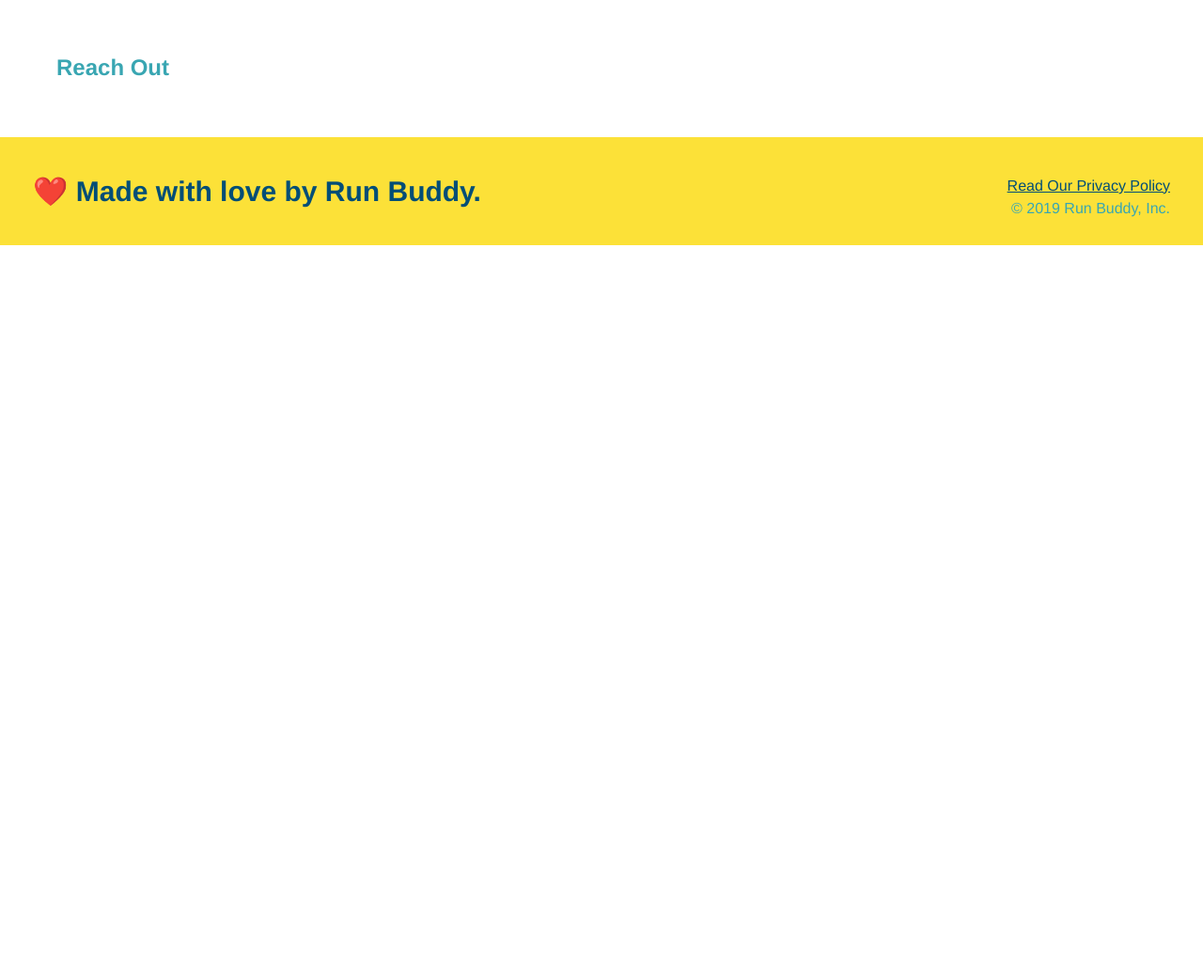
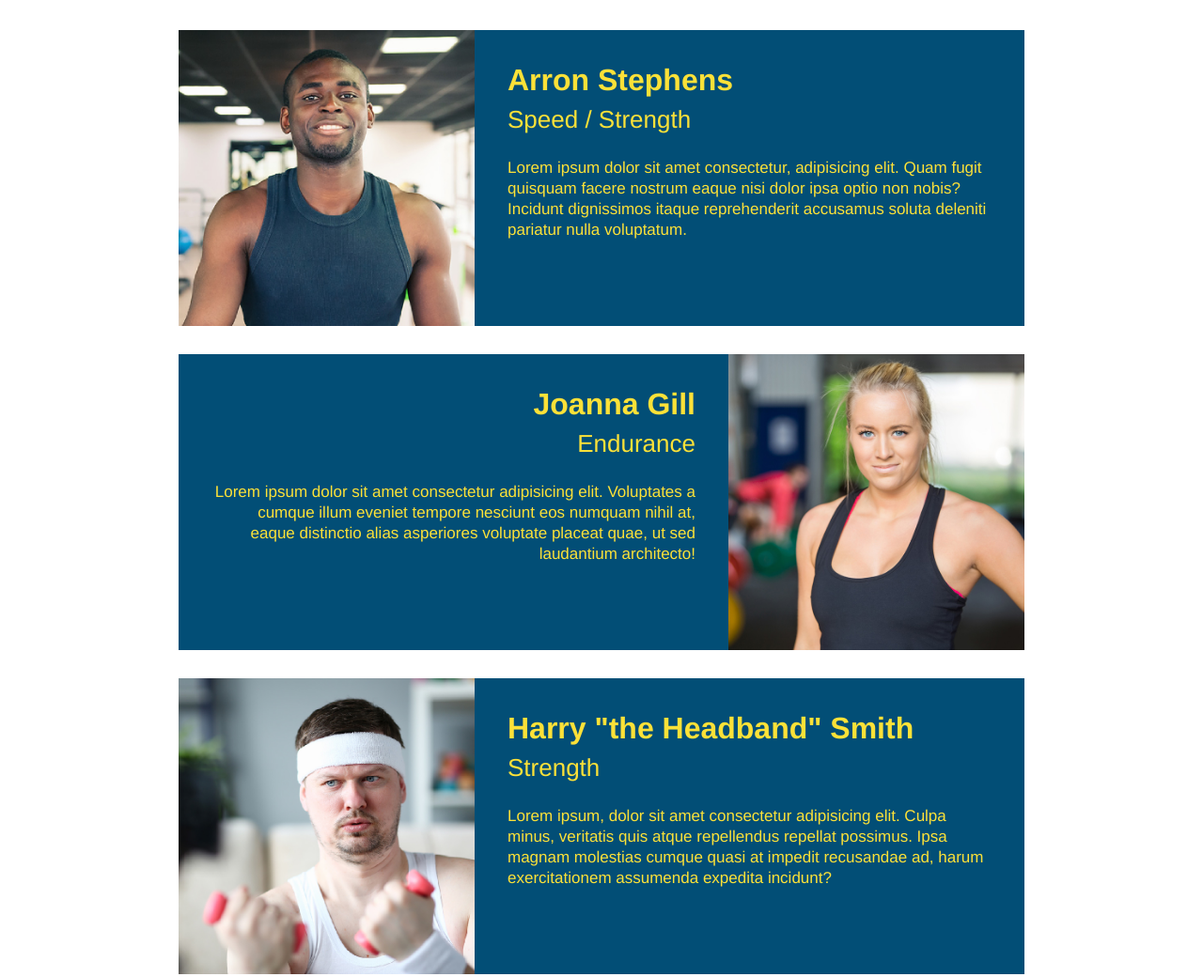
Before and after one commit to philmcgarty/run-buddy, a plain HTML site: page index.html in a window 1280 px wide. Shown: the part 2880-3920 px from the top of the page at 94% size. Before the commit the page ends 3141 px from the top, so only its background shows below. Drawn offline with Linux system fonts and the light colour scheme.

Commit message:
meet the trainers section

```diff
--- a/assets/css/style.css
+++ b/assets/css/style.css
@@ -179,3 +179,50 @@ section {
 .steps span {
   font-size: 38px;
 }
+
+.trainers {
+  text-align: center;
+}
+
+.trainer {
+  width: 900px;
+  margin: 0 auto 30px auto;
+  background: #024e76;
+  color: #fce138;
+  overflow: auto;
+}
+
+.trainer img {
+  width: 35%;
+  float: left;
+}
+
+.trainer-bio {
+  padding: 35px;
+  float: left;
+  width: 65%;
+}
+
+.text-left {
+  text-align: left;
+}
+
+.text-right {
+  text-align: right;
+}
+
+.trainer-bio h3{
+  font-size: 32px;
+  margin-bottom: 8px;
+}
+
+.trainer-bio h4 {
+  font-weight: lighter;
+  font-size: 26px;
+  margin-bottom: 25px;
+}
+
+.trainer-bio p {
+  font-size: 17px;
+  line-height: 1.3;
+}
--- a/index.html
+++ b/index.html
@@ -119,8 +119,55 @@
   </section>
 
   <!-- "meet the trainers" section -->
-  <section>
-    <h2>Meet The Trainers</h2>
+  <section id="your-trainers" class="trainers">
+    <h2 class="section-title primary-border">Meet The Trainers</h2>
+    <!--First trainer-->
+    <article class="trainer">
+      <img src="./assets/images/trainer-1.jpg" alt="Arron Stephens in his workout clothes, ready to pump iron" />
+      <div class="trainer-bio text-left">
+        <h3>Arron Stephens</h3>
+        <h4>Speed / Strength</h4>
+        <p>
+          Lorem ipsum dolor sit amet consectetur, adipisicing elit. Quam fugit quisquam facere nostrum eaque nisi dolor
+          ipsa optio non nobis? Incidunt dignissimos itaque reprehenderit accusamus soluta deleniti pariatur nulla
+          voluptatum.
+        </p>
+      </div>
+    </article>
+
+    <!--Second trainer-->
+    <article class="trainer">
+      <div class="trainer-bio text-right">
+        <h3>Joanna Gill</h3>
+        <h4>Endurance</h4>
+        <p>
+          Lorem ipsum dolor sit amet consectetur adipisicing elit. Voluptates a cumque illum eveniet tempore nesciunt
+          eos numquam nihil at, eaque distinctio alias asperiores voluptate placeat quae, ut sed laudantium architecto!
+        </p>
+      </div>
+      <img src="./assets/images/trainer-2.jpg" alt="Joanna Gill cooling off after a workout" />
+    </article>
+
+    <!--Third trainer-->
+    <article class="trainer">
+      <img src="./assets/images/trainer-3.jpg"
+        alt="Harry Smith wearing a headband and lifting comically small pink weights" />
+      <div class="trainer-bio text-left">
+        <h3>Harry "the Headband" Smith</h3>
+        <h4>Strength</h4>
+        <p>
+          Lorem ipsum, dolor sit amet consectetur adipisicing elit. Culpa minus, veritatis quis atque repellendus
+          repellat possimus. Ipsa magnam molestias cumque quasi at impedit recusandae ad, harum exercitationem assumenda
+          expedita incidunt?
+        </p>
+
+      </div>
+    </article>
+
+
+
+
+
   </section>
 
   <!-- "reach out" section -->
```
Also changed, not shown: assets/images/trainer-1.jpg (added), assets/images/trainer-2.jpg (added), assets/images/trainer-3.jpg (added).
